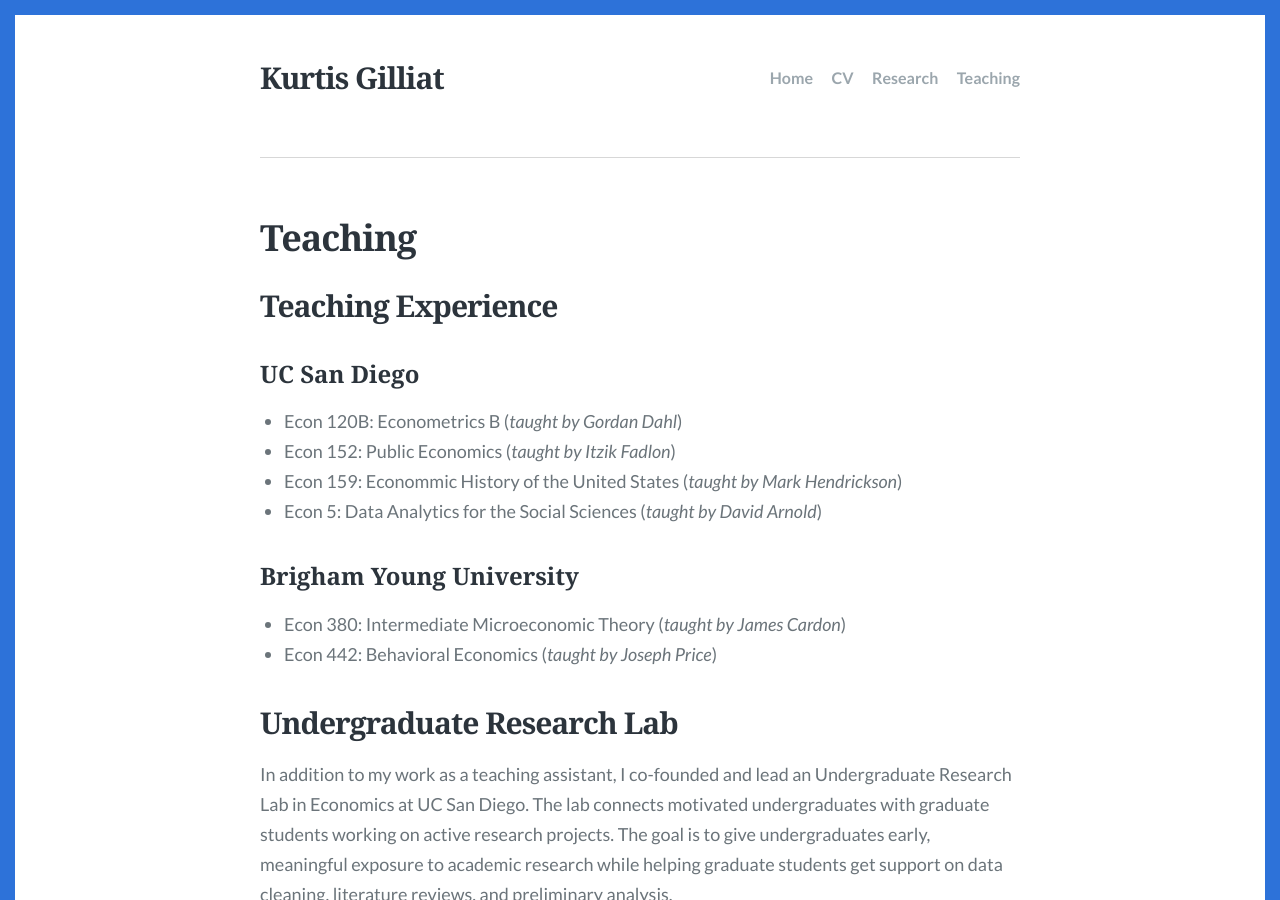
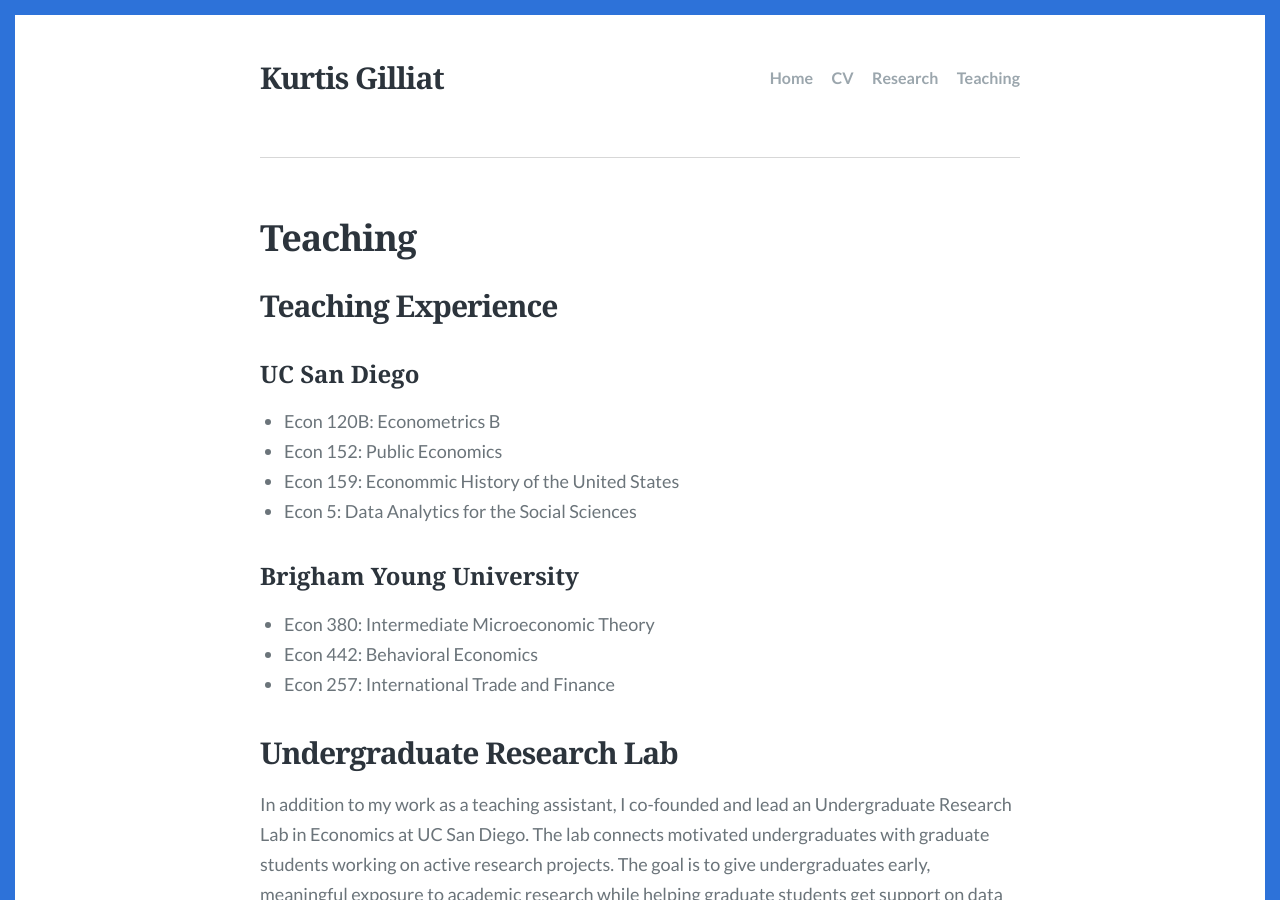
Before and after one commit to kgilliat/kgilliat.github.io, a Jekyll site: the page built from teaching.md, in a window 1280 px wide and 900 px high. Built offline with Jekyll 4.4.1, drawn with Linux system fonts in a browser that asks for light colours; some web fonts are replaced.

Commit message:
Update teaching.md

```diff
--- a/teaching.md
+++ b/teaching.md
@@ -5,14 +5,15 @@ description: A tags page for Scriptor Jekyll theme
 ---
 ## Teaching Experience
 ### UC San Diego
-+ Econ 120B: Econometrics B (*taught by Gordan Dahl*)
-+ Econ 152: Public Economics (*taught by Itzik Fadlon*)
-+ Econ 159: Econommic History of the United States (*taught by Mark Hendrickson*)
-+ Econ 5: Data Analytics for the Social Sciences (*taught by David Arnold*)
++ Econ 120B: Econometrics B
++ Econ 152: Public Economics
++ Econ 159: Econommic History of the United States
++ Econ 5: Data Analytics for the Social Sciences
 
 ### Brigham Young University
-+ Econ 380: Intermediate Microeconomic Theory (*taught by James Cardon*)
-+ Econ 442: Behavioral Economics (*taught by Joseph Price*)
++ Econ 380: Intermediate Microeconomic Theory
++ Econ 442: Behavioral Economics
++ Econ 257: International Trade and Finance
 
 ## Undergraduate Research Lab
 In addition to my work as a teaching assistant, I co-founded and lead an Undergraduate Research Lab in Economics at UC San Diego. The lab connects motivated undergraduates with graduate students working on active research projects. The goal is to give undergraduates early, meaningful exposure to academic research while helping graduate students get support on data cleaning, literature reviews, and preliminary analysis.
```
